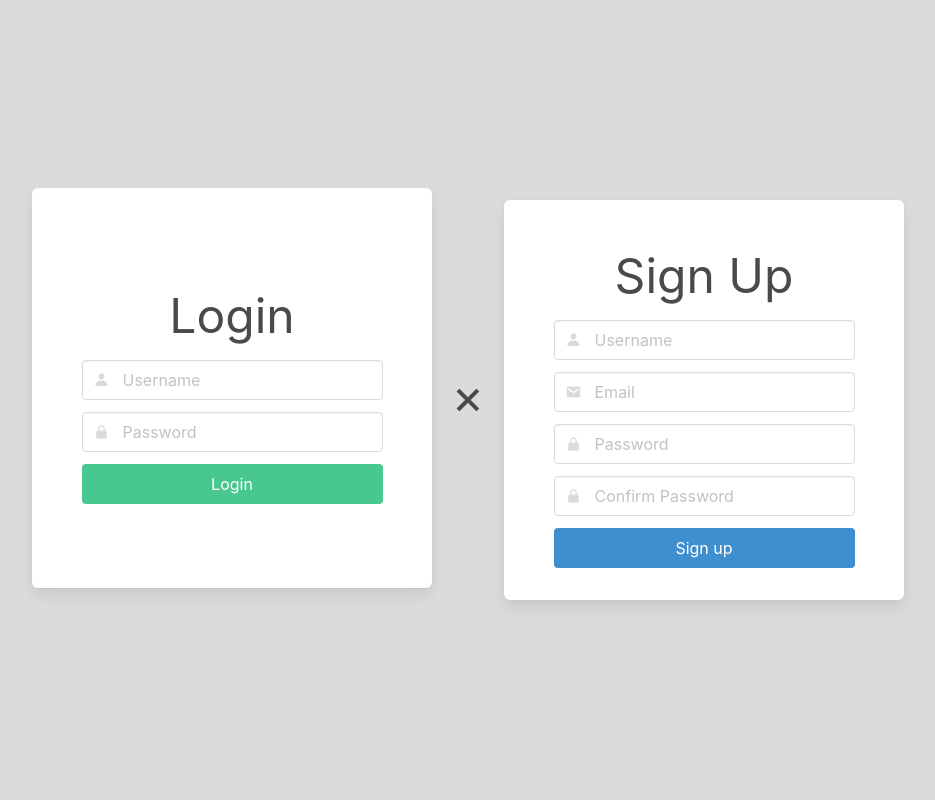
After one commit to sagarc03/frello, a Django app: page /login/ in a window 1280 px wide. The commit adds this page. Shown: the whole page, without its empty margins (172-1107 px from the left). Run offline with Django 4.2, Linux system fonts and the light colour scheme; some libraries are stand-ins or nearby versions.

Commit message:
create login/registration/logout/dashboard(place holder) views

```diff
--- a/config/settings/base.py
+++ b/config/settings/base.py
@@ -136,5 +136,8 @@ STATICFILES_DIRS = [BASE_DIR / "public"]
 DEFAULT_AUTO_FIELD = "django.db.models.AutoField"
 AUTH_USER_MODEL = "custom_auth.User"
 ADMIN_URL = "admin/"
+LOGIN_URL = "frello:login"
+LOGIN_REDIRECT_URL = "frello:index"
+LOGOUT_REDIRECT_URL = "frello:login"
 
 SHELL_PLUS = "ipython"
--- a/frello/urls.py
+++ b/frello/urls.py
@@ -1,10 +1,11 @@
 """user authentication and registrations URLs."""
 from django.urls import path
 
-from .views import index
+from .views import index, landing
 
 app_name = "frello"
 
 urlpatterns = [
+    path("login/", landing, name="login"),
     path("", index, name="index"),
 ]
--- a/frello/views.py
+++ b/frello/views.py
@@ -1,10 +1,18 @@
 """frello views"""
+from django.contrib.auth.decorators import login_required
 from django.http import HttpRequest, HttpResponse
 from django.shortcuts import render
 from django.views.decorators.http import require_http_methods
 
 
+@login_required
 @require_http_methods(["GET"])
 def index(request: HttpRequest) -> HttpResponse:
     """renders landing page"""
-    return render(request, template_name="landing_page.html")
+    return render(request, template_name="dashboard.html")
+
+
+@require_http_methods(["GET"])
+def landing(request: HttpRequest) -> HttpResponse:
+    """renders landing page"""
+    return render(request, template_name="login_page.html")
--- a/public/js/script.js
+++ b/public/js/script.js
@@ -0,0 +1,21 @@
+function create_notification(message, className) {
+  var notDiv = document.createElement("div");
+  notDiv.classList.add("notification");
+  notDiv.classList.add(className || "is-info");
+  notDiv.textContent = message;
+  document.getElementById("notification").appendChild(notDiv);
+  setTimeout(() => notDiv.remove(), 10000);
+}
+
+document.body.addEventListener("htmx:responseError", (event) => {
+  console.log(event);
+  create_notification(
+    event?.detail?.xhr?.responseText || "Error processing request",
+    "is-danger"
+  );
+  console.log(event);
+});
+
+document.body.addEventListener("htmx:sendError", (_) =>
+  create_notification("could not connect to the server", "is-danger")
+);
--- a/templates/base_generic.html
+++ b/templates/base_generic.html
@@ -5,25 +5,15 @@
     <meta charset="utf-8" />
     <meta name="viewport" content="width=device-width" />
     <title>{% block main_title %}{% endblock %}</title>
-    <link
-      href="https://cdn.jsdelivr.net/npm/bootstrap@5.0.2/dist/css/bootstrap.min.css"
-      rel="stylesheet"
-      integrity="sha384-EVSTQN3/azprG1Anm3QDgpJLIm9Nao0Yz1ztcQTwFspd3yD65VohhpuuCOmLASjC"
-      crossorigin="anonymous"
-    />
-    <link
-      rel="stylesheet"
-      href="https://cdn.jsdelivr.net/npm/bootstrap-icons@1.8.1/font/bootstrap-icons.css"
-    />
+    <link rel="stylesheet" href="https://cdn.jsdelivr.net/npm/bulma@0.9.3/css/bulma.min.css">
+    <link href='https://unpkg.com/boxicons@2.1.2/css/boxicons.min.css' rel='stylesheet'>
     <link rel="stylesheet" type="text/css" href="{% static 'css/style.css' %}">
-    <script
-      src="https://cdn.jsdelivr.net/npm/bootstrap@5.0.2/dist/js/bootstrap.bundle.min.js"
-      integrity="sha384-MrcW6ZMFYlzcLA8Nl+NtUVF0sA7MsXsP1UyJoMp4YLEuNSfAP+JcXn/tWtIaxVXM"
-      crossorigin="anonymous"
-    ></script>
+  </head>
+  <body class="has-background-grey-lighter">
+    {% block base_generic %}{% endblock %}
+    <div id="notification" class="p-2 m-3" style="max-width:500px; position: fixed;bottom: 0;right: 0;">
+    </div>
     <script src={% static 'js/script.js' %}></script>
-  </head>
-  <body>
-    {% block base_generic %}{% endblock %}
+    <script src="https://unpkg.com/htmx.org@1.7.0" integrity="sha384-EzBXYPt0/T6gxNp0nuPtLkmRpmDBbjg6WmCUZRLXBBwYYmwAUxzlSGej0ARHX0Bo" crossorigin="anonymous" defer></script>
   </body>
 </html>
--- a/templates/landing_page.html
+++ /dev/null
@@ -1,5 +0,0 @@
-{% include 'base_generic.html'%}
-
-{% block base_generic %}
-  <h1 class="h1">Hello Mom!! 🍰</h1>
-{% endblock base_generic %}
--- /dev/null
+++ b/templates/login_page.html
@@ -0,0 +1,87 @@
+{% include 'base_generic.html'%}
+
+{% block base_generic %}
+  <div class="is-flex is-justify-content-center is-align-items-center landing-wrapper" style="width: 100vw;height: 100vh">
+    <div class="box is-flex is-flex-direction-column is-justify-content-center is-align-items-center mx-3" style="width:400px;height:400px">
+      <h1 class="is-size-1 m-2">Login</h1>
+      <form hx-post={% url 'auth:login' %}>
+        {% csrf_token %}
+        <div class="field">
+          <p class="control has-icons-left">
+            <input class="input" type="username" name="username" placeholder="Username">
+            <span class="icon is-small is-left">
+              <i class='bx bxs-user' ></i>
+            </span>
+          </p>
+        </div>
+
+        <div class="field">
+          <p class="control has-icons-left">
+            <input class="input" type="password" name="password" placeholder="Password">
+            <span class="icon is-small is-left">
+              <i class='bx bxs-lock-alt' ></i>
+            </span>
+          </p>
+        </div>
+
+        <div class="field">
+          <p class="control">
+            <button type="submit" class="button is-success is-fullwidth">Login</button>
+          </p>
+        </div>
+
+      </form>
+    </div>
+    <div class="is-flex is-flex-direction-column is-justify-content-center is-align-items-center">
+      <i class='bx bx-x bx-lg' ></i>
+    </div>
+    <div class="box is-flex is-flex-direction-column is-justify-content-center is-align-items-center mx-3" style="width:400px;height:400px">
+      <h1 class="is-size-1 m-2">Sign Up</h1>
+      <form hx-post={% url 'auth:register' %}>
+        {% csrf_token %}
+        <div class="field">
+          <p class="control has-icons-left">
+            <input class="input" name="username" type="username" placeholder="Username">
+            <span class="icon is-small is-left">
+              <i class='bx bxs-user' ></i>
+            </span>
+          </p>
+        </div>
+
+        <div class="field">
+          <p class="control has-icons-left">
+            <input class="input" name="email" type="email" placeholder="Email">
+            <span class="icon is-small is-left">
+              <i class='bx bxs-envelope' ></i>
+            </span>
+          </p>
+        </div>
+
+        <div class="field">
+          <p class="control has-icons-left">
+            <input class="input" name="password" type="password" placeholder="Password">
+            <span class="icon is-small is-left">
+              <i class='bx bxs-lock-alt' ></i>
+            </span>
+          </p>
+        </div>
+
+        <div class="field">
+          <p class="control has-icons-left">
+            <input class="input" name="password2" type="password" placeholder="Confirm Password">
+            <span class="icon is-small is-left">
+              <i class='bx bxs-lock-alt' ></i>
+            </span>
+          </p>
+        </div>
+        <div class="field">
+          <p class="control">
+            <button type="submit" class="button is-info is-fullwidth">Sign up</button>
+          </p>
+        </div>
+
+      </form>
+
+    </div>
+  </div>
+{% endblock base_generic %}
```
Also changed, not shown: custom_auth/forms.py (added, +9 -0 lines), custom_auth/views.py (+62 -4 lines), templates/base.html (added, +10 -0 lines), templates/dashboard.html (+25 -0 lines), templates/sidebar.html (added, +62 -0 lines).
